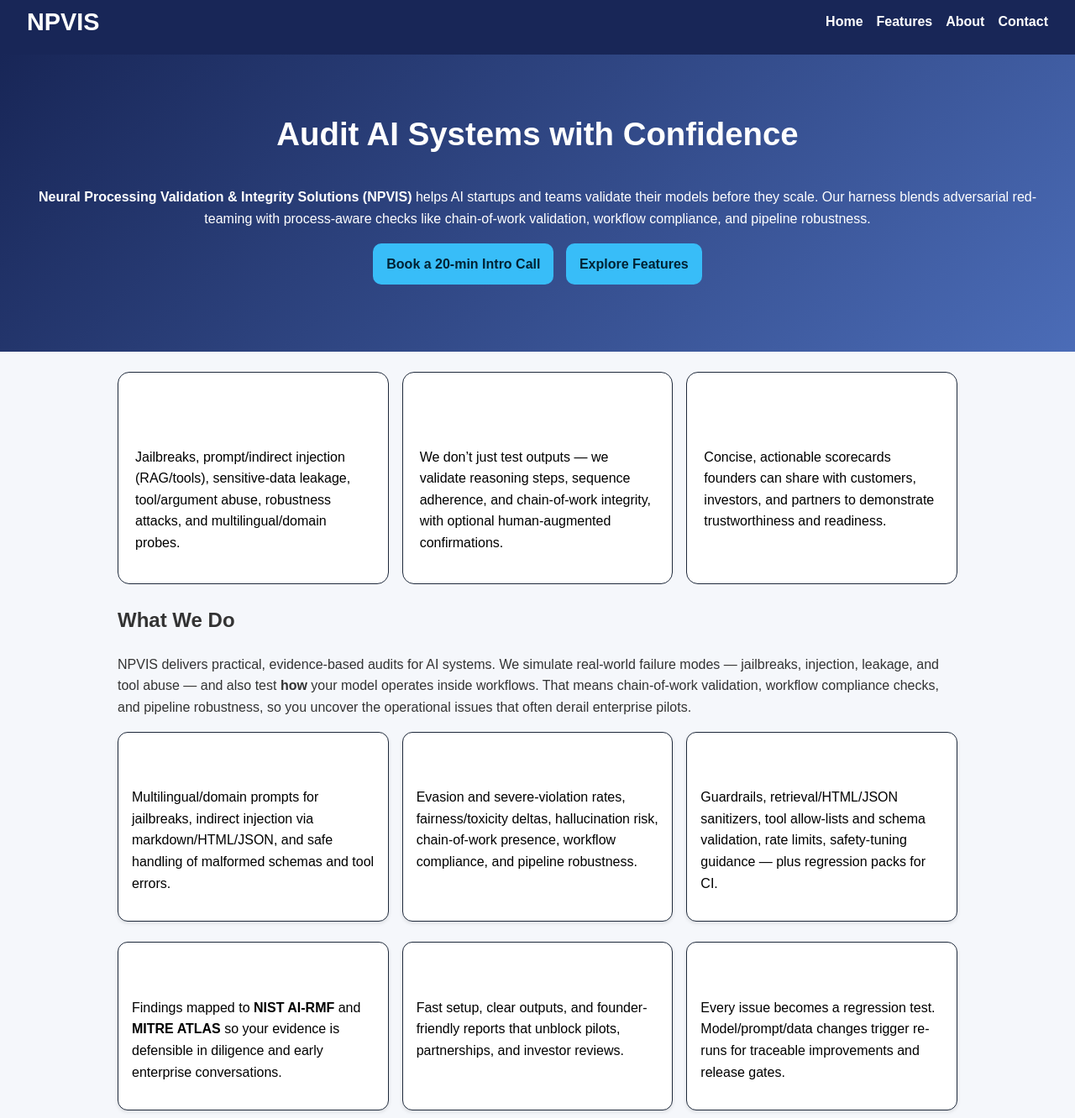
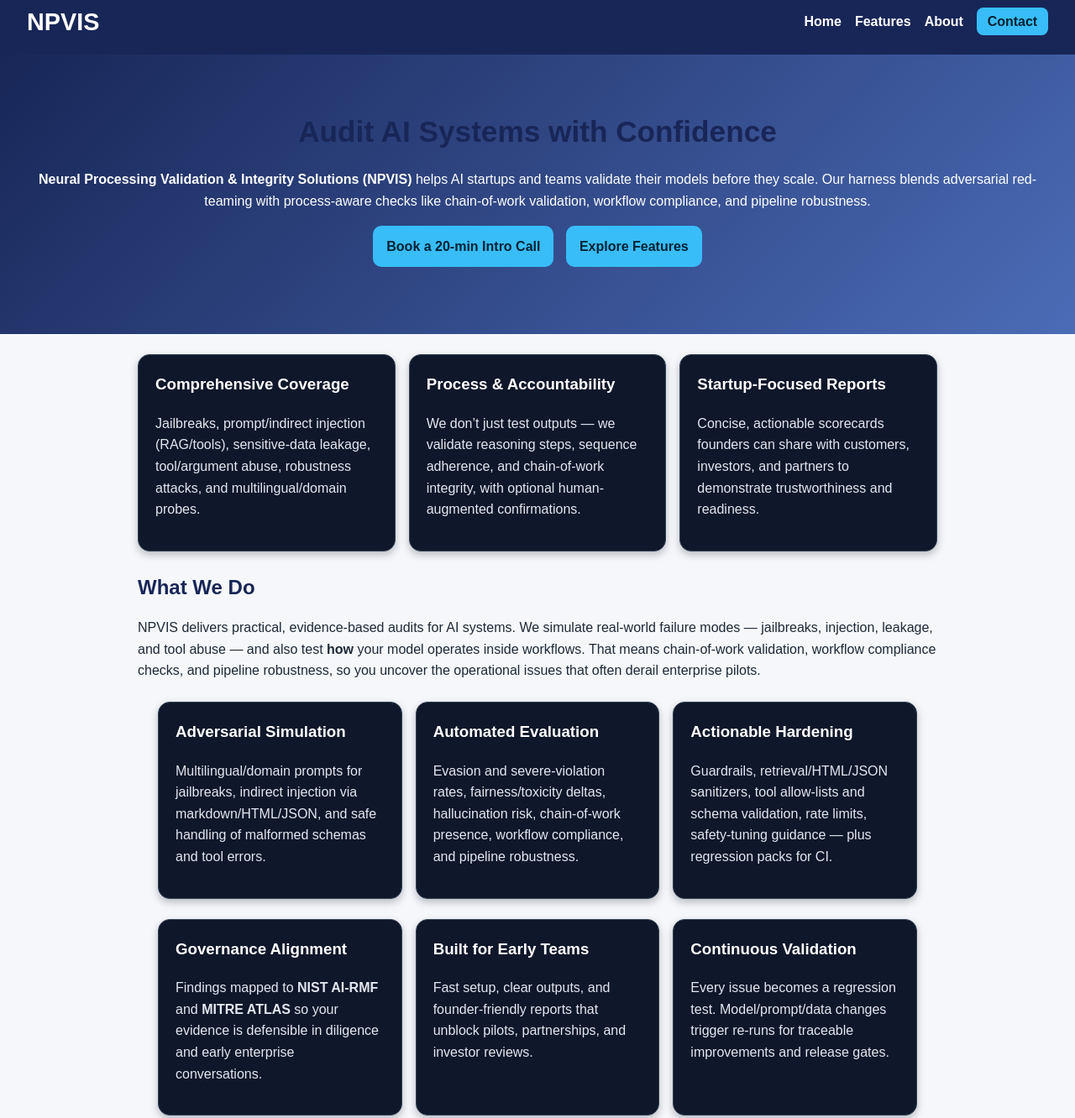
Before and after one commit to sowesma-cloud/ai-audit-website, a plain HTML site: page index.html in a window 1280 px wide. Shown: the part 13-1345 px from the top of the page at 84% size. Drawn offline with Linux system fonts and the light colour scheme.

Commit message:
Update style.css

```diff
--- a/style.css
+++ b/style.css
@@ -1,105 +1,116 @@
-/* Global styles for the AI Red Teaming business website */
+/* ===============================
+   NPVIS Site Styles (Full Reset)
+   =============================== */
 
-body {
-    font-family: Arial, sans-serif;
-    margin: 0;
-    padding: 0;
-    background-color: #f5f7fb;
-    color: #333;
-    line-height: 1.6;
+/* Color system */
+:root {
+  --brand: #182657;            /* header / brand */
+  --hero-grad-1: #182657;
+  --hero-grad-2: #4b6cb7;
+
+  --bg: #f5f7fb;               /* page background */
+  --panel: #0f172a;            /* dark card/panel */
+  --border: #334155;
+  --fg: #1f2937;               /* default text on light bg */
+  --fg-invert: #f8fafc;        /* text on dark card */
+  --muted: #64748b;
+  --accent: #38bdf8;           /* CTA/button */
+  --accent-ink: #002234;
 }
 
+/* Global */
+* { box-sizing: border-box; }
+body {
+  margin: 0;
+  font-family: Arial, sans-serif;
+  line-height: 1.6;
+  background: var(--bg);
+  color: var(--fg);
+}
+
+/* Header / Nav */
 header {
-    background-color: #182657;
-    color: white;
+  background-color: var(--brand);
+  color: #fff;
   padding: 1rem 2rem;
   display: flex;
   justify-content: space-between;
   align-items: center;
 }
-
-header h1 {
-    margin: 0;
-    font-size: 1.8rem;
+header h1 { margin: 0; font-size: 1.8rem; }
+nav ul {
+  list-style: none; margin: 0; padding: 0;
+  display: flex; gap: 1rem;
+}
+nav a {
+  color: #fff; text-decoration: none; font-weight: bold;
+}
+nav a:hover, nav a:focus { text-decoration: underline; }
+nav a.cta {
+  background: var(--accent); color: var(--accent-ink);
+  padding: .5rem .8rem; border-radius: 8px; text-decoration: none;
 }
 
-nav ul {
-    list-style: none;
-    margin: 0;
-    padding: 0;
-    display: flex;
-    gap: 1rem;
-}
-
-nav a {
-    color: white;
-    text-decoration: none;
-    font-weight: bold;
-}
-
-nav a:hover {
-    text-decoration: underline;
-}
-
+/* Hero */
 .hero {
-    background: linear-gradient(135deg, #182657 0%, #4b6cb7 100%);
-    color: white;
+  background: linear-gradient(135deg, var(--hero-grad-1) 0%, var(--hero-grad-2) 100%);
+  color: #fff;
   padding: 4rem 2rem;
   text-align: center;
 }
-
-.hero h2 {
-    margin-top: 0;
-    font-size: 2.4rem;
+.hero h2 { margin-top: 0; font-size: 2.2rem; }
+.btn {
+  display:inline-block; padding:12px 16px; border-radius:10px;
+  font-weight:700; text-decoration:none;
+  background: var(--accent); color: var(--accent-ink);
 }
 
+/* Containers / Grids */
 .container {
-    max-width: 960px;
-    margin: 0 auto;
-    padding: 2rem;
+  max-width: 1000px; margin: 24px auto 64px; padding: 0 24px;
+}
+.grid, .features-list {
+  display: grid; grid-template-columns: repeat(auto-fit, minmax(260px,1fr));
+  gap: 16px; margin: 24px auto; padding: 0 24px;
+  max-width: 1000px;
 }
 
-.features-list {
-    display: grid;
-    grid-template-columns: repeat(auto-fit, minmax(280px, 1fr));
-    gap: 1.5rem;
-    margin-top: 2rem;
+/* Cards (dark) */
+.card, .feature-item {
+  background: var(--panel);
+  border: 1px solid var(--border);
+  border-radius: 14px;
+  padding: 20px;
+  color: var(--fg-invert);           /* force light text on dark bg */
+  box-shadow: 0 4px 10px rgba(2, 6, 23, 0.25);
+}
+.card h3, .feature-item h3 {
+  color: #fff;
+  font-weight: 800;
+  margin-top: 0;
+}
+.card p, .feature-item p,
+.card li, .feature-item li {
+  color: #e2e8f0;                    /* readable paragraph color */
 }
 
-.feature-item {
-    background-color: white;
-    border-radius: 8px;
-    padding: 1.5rem;
-    box-shadow: 0 2px 4px rgba(0, 0, 0, 0.1);
+/* Section headings */
+h2 {
+  margin: 0 0 12px;
+  color: var(--brand);
 }
 
-.feature-item h3 {
-    margin-top: 0;
-    color: #182657;
-}
-
+/* Footer */
 footer {
-    background-color: #182657;
-    color: white;
+  background-color: var(--brand);
+  color: #fff;
   text-align: center;
   padding: 1rem;
   margin-top: 2rem;
 }
-/* Minimal helpers for new sections */
-.container { max-width: 1000px; margin: 24px auto 64px; padding: 0 24px; }
-.features-list { display: grid; grid-template-columns: repeat(auto-fit, minmax(260px,1fr)); gap: 16px; margin: 16px 0 24px; }
-.feature-item { background: #131a31; border: 1px solid #1e293b; padding: 16px; border-radius: 12px; }
-.btn { display:inline-block; padding:12px 16px; border-radius:10px; text-decoration:none; font-weight:700; }
-.btn { background:#38bdf8; color:#002234; } /* tweak colors to your theme */
-.grid { max-width:1000px; margin: 24px auto; padding: 0 24px; display:grid; grid-template-columns: repeat(auto-fit, minmax(260px, 1fr)); gap:16px; }
-.card { background:#131a31; border:1px solid #1e293b; padding: 20px; border-radius: 14px; }
-/* Ensure card and feature text is readable */
-.card, .feature-item {
-  color: #f1f5f9;   /* very light gray for good contrast */
+
+/* Small screens */
+@media (max-width: 600px) {
+  .hero { padding: 3rem 1.2rem; }
+  .grid, .features-list, .container { padding: 0 16px; }
 }
-
-.card h3, .feature-item h3 {
-  color: #ffffff;   /* pure white for headings */
-  font-weight: 700;
-}
-.card, .feature-item { background: #ffffff !important; color:#000000 !important; }
```
Lines whose indentation alone changed are shown as unchanged.
